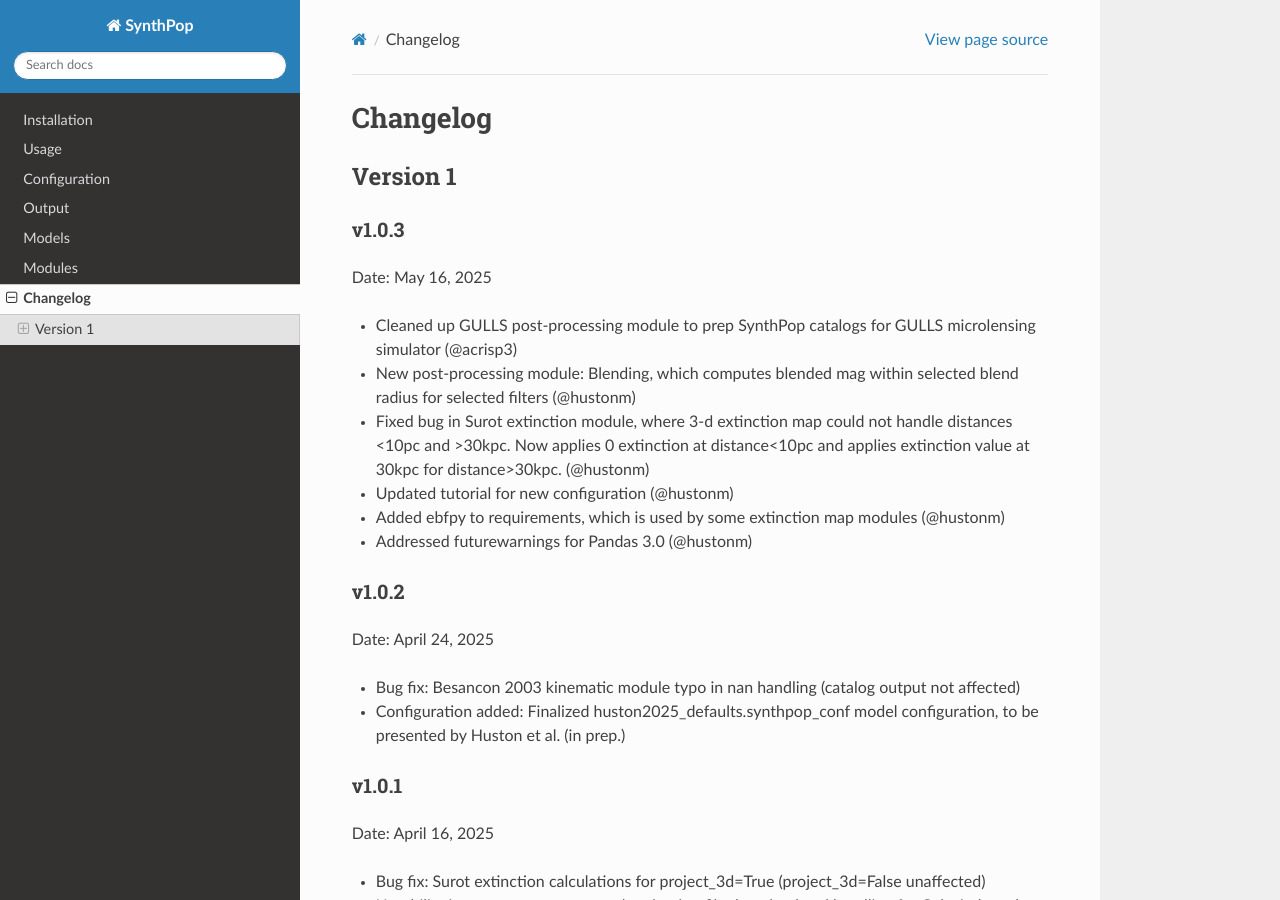
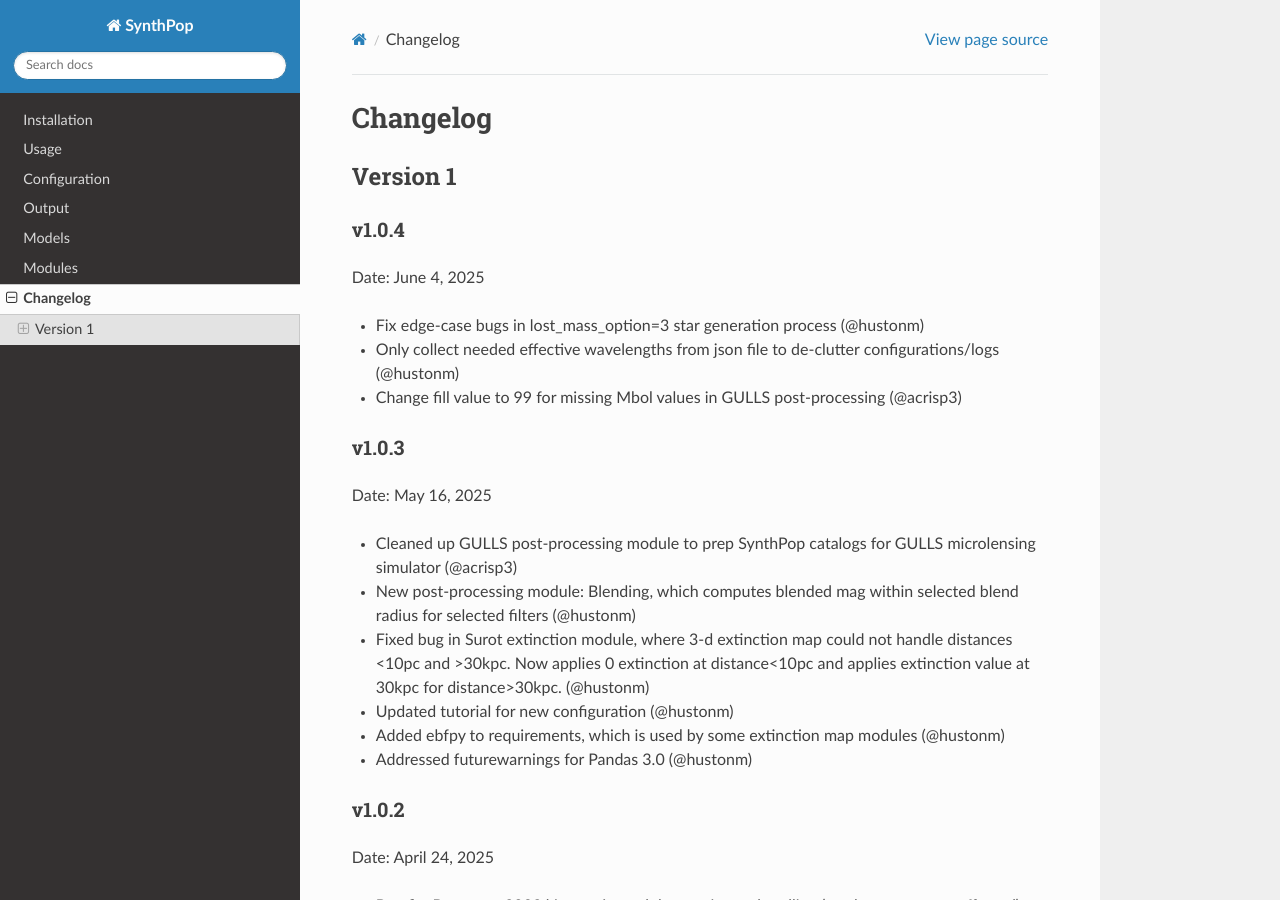
Before and after one commit to synthpop-galaxy/synthpop, a Sphinx documentation site: the page built from docs/source/changelog.rst, in a window 1280 px wide and 900 px high. Built offline with Sphinx 7.4.7 and the Read the Docs theme 3.1.0, drawn with Linux system fonts in a browser that asks for light colours.

Commit message:
Update changelog.rst

```diff
--- a/docs/source/changelog.rst
+++ b/docs/source/changelog.rst
@@ -3,6 +3,14 @@
 
 Version 1
 ---------
+
+v1.0.4
+^^^^^^
+Date: June 4, 2025
+
+* Fix edge-case bugs in lost_mass_option=3 star generation process (@hustonm)
+* Only collect needed effective wavelengths from json file to de-clutter configurations/logs (@hustonm)
+* Change fill value to 99 for missing Mbol values in GULLS post-processing (@acrisp3)
 
 v1.0.3
 ^^^^^^
```
